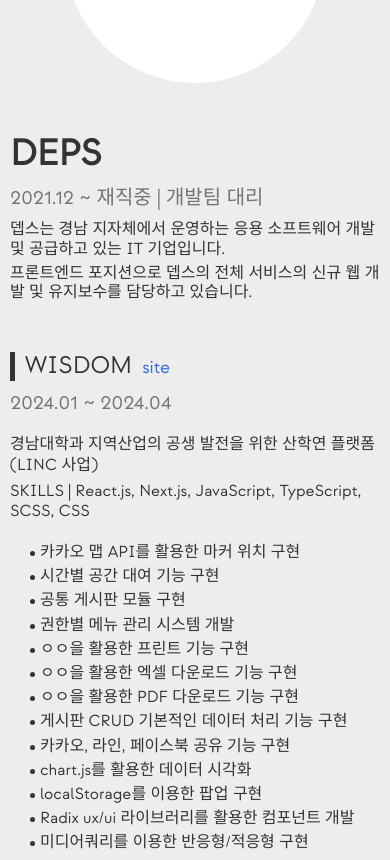
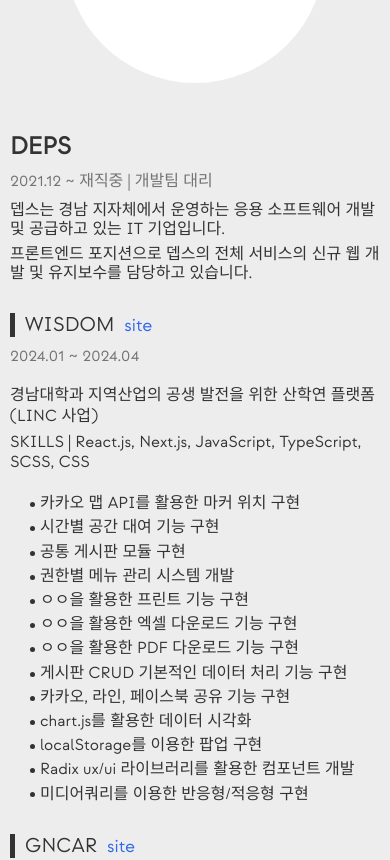
Before and after one commit to elin-sunhye/portfolio, a Next.js app: page / in a window 390 px wide. Shown: the part 2672-3532 px from the top of the page. Built offline with nearby package versions, Linux system fonts and the light colour scheme.

Commit message:
메인 수정

```diff
--- a/app/page.module.scss
+++ b/app/page.module.scss
@@ -577,7 +577,7 @@
   // career_section ---------------------------------
   .career_section {
     .career_box {
-      gap: 7rem;
+      gap: 3rem;
 
       .career {
         flex-wrap: wrap;
@@ -593,18 +593,14 @@
           padding-left: 0;
           border-left: 0;
           border-bottom: 1px solid var(--black);
-          padding-bottom: 3rem;
+          padding-bottom: 0;
 
           .comp_name {
-            font-size: var(--fs-36);
-            font-weight: 900;
+            font-size: var(--fs-24);
           }
 
           .period {
-            display: block;
-            font-size: var(--fs-20);
-            color: var(--gray-5);
-            margin: 1rem 0;
+            font-size: var(--fs-16);
           }
 
           .comp_desc {
@@ -615,26 +611,20 @@
           }
 
           .project_box {
-            margin: 5rem 0;
+            margin: 3rem 0;
 
             .project_nm {
               border-left: 0.5rem solid var(--black);
               padding-left: 1rem;
-              font-size: var(--fs-24);
+              font-size: var(--fs-20);
               margin-bottom: 1rem;
-
-              a {
-                display: inline-block;
-                margin-left: 1rem;
-                color: var(--sub-blue-1);
-              }
             }
 
             .project_period {
               display: block;
-              font-size: var(--fs-20);
+              font-size: var(--fs-16);
               color: var(--gray-5);
-              margin: 1rem 0;
+              margin-top: 0.5rem;
             }
 
             .project_desc {
@@ -717,28 +707,7 @@
     }
   }
 
-  // career_section ---------------------------------
-  // .career_section {
-  //   .career_box {
-  //     gap: 2rem;
-
-  //     .career_slides {
-  //       width: 100vw;
-
-  //       // career_rolling_hover_card
-  //       .career_rolling_hover_card {
-  //         span {
-  //           font-size: var(--fs-14);
-  //         }
-  //         p {
-  //           font-size: var(--fs-18);
-  //         }
-  //       }
-  //     }
-  //   }
-  // }
-
-  //
+  // project_wiko_section
   .project_wiko_section {
     .wrap {
       .scroll_box {
```
